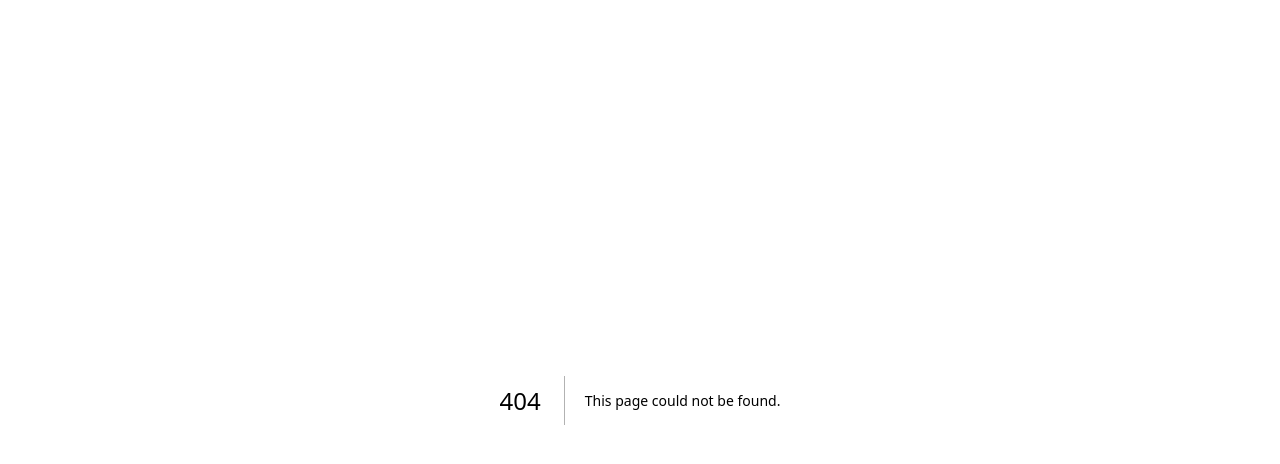
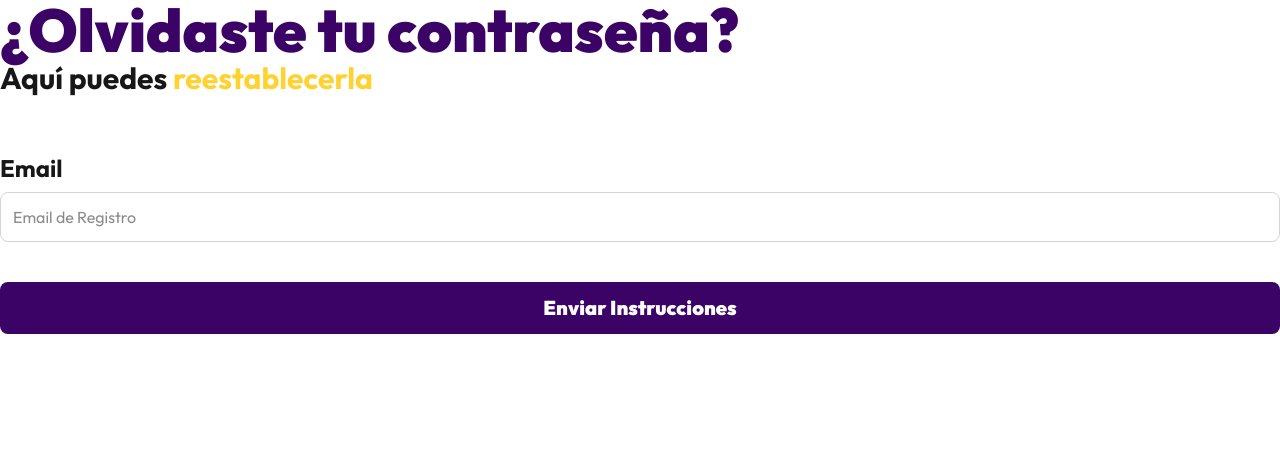
Before and after one commit to dvcode01/cashtrackr_frontend, a Next.js app: page /auth/forgot-password in a window 1280 px wide. Before the commit this address had no page. Shown: the top 464 px of the page. Built offline with nearby package versions, Linux system fonts and the light colour scheme.

Commit message:
feat: add page forgot password

```diff
--- /dev/null
+++ b/app/auth/forgot-password/page.tsx
@@ -0,0 +1,18 @@
+import ForgotPasswordForm from '@/components/auth/ForgotPasswordForm';
+import type { Metadata } from 'next';
+
+export const metadata: Metadata = {
+    title: 'Cashtrackr - Olvidaste contraseña',
+    description: 'Olvidaste contraseña en cashtrackr'
+};
+
+export default function ForgotPasswordPage() {
+  return (
+    <>
+        <h1 className="font-black text-6xl text-purple-950">¿Olvidaste tu contraseña?</h1>
+        <p className="text-3xl font-bold">Aquí puedes <span className="text-amber-300">reestablecerla</span></p>
+
+        <ForgotPasswordForm />
+    </>
+  )
+}
--- /dev/null
+++ b/components/auth/ForgotPasswordForm.tsx
@@ -0,0 +1,29 @@
+"use client";
+
+export default function ForgotPasswordForm() {
+    return (
+        <form
+            className=" mt-14 space-y-5"
+            noValidate
+        >
+            <div className="flex flex-col gap-2 mb-10">
+                <label
+                className="font-bold text-2xl"
+                >Email</label>
+
+                <input
+                    type="email"
+                    placeholder="Email de Registro"
+                    className="w-full border border-gray-300 p-3 rounded-lg"
+                    name="email"
+                />
+            </div>
+
+            <input
+                type="submit"
+                value='Enviar Instrucciones'
+                className="bg-purple-950 hover:bg-purple-800 w-full p-3 rounded-lg text-white font-black  text-xl cursor-pointer "
+            />
+        </form>
+    )
+}
```
